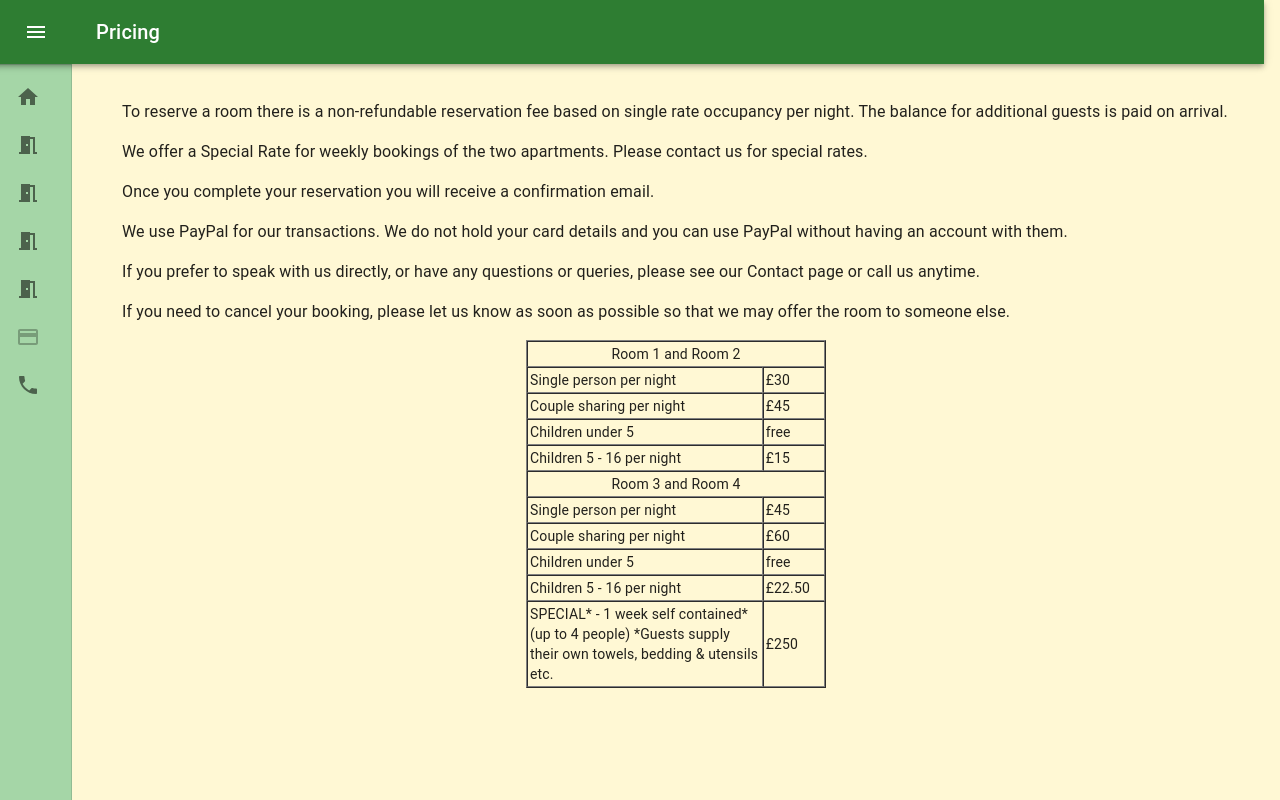
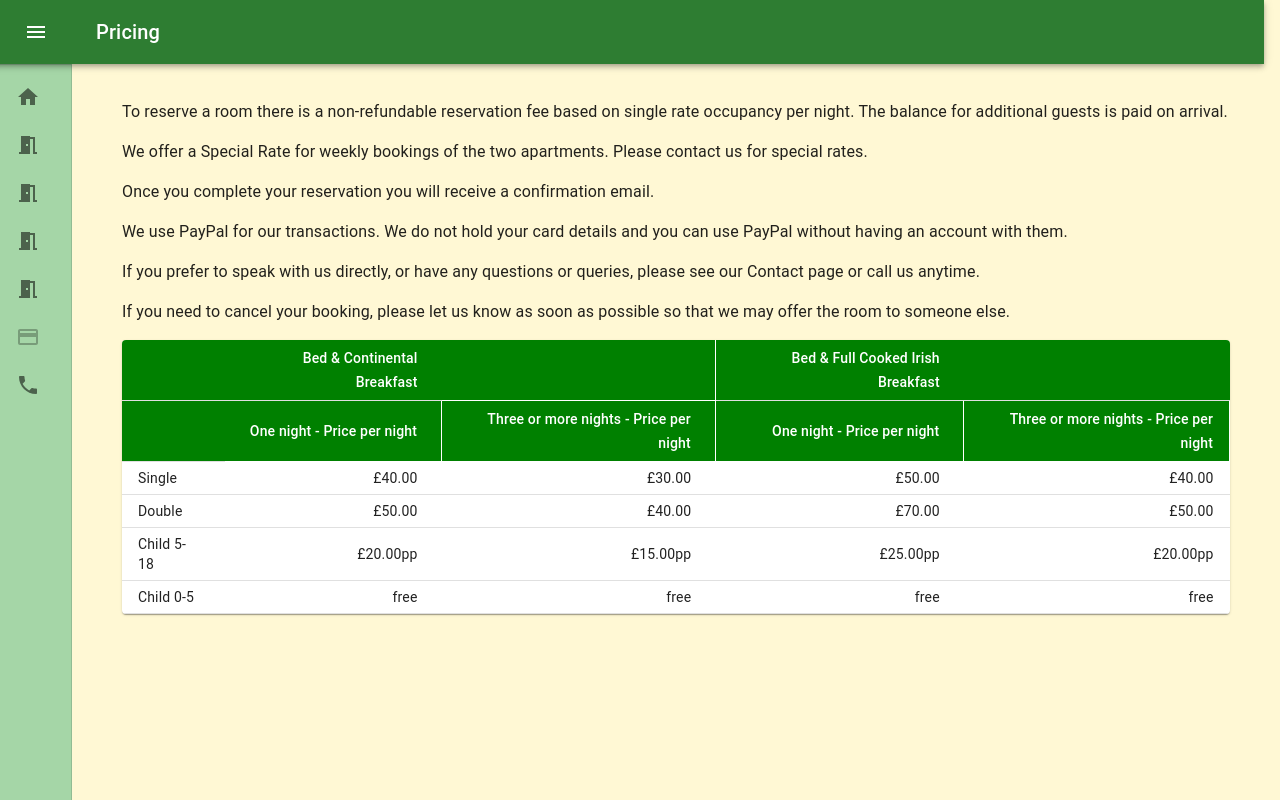
Before and after one commit to TomTheMystik/hilltopwebsite, a React (Create React App) app: page /Pricing in a window 1280 px wide. Built offline with nearby package versions, Linux system fonts and the light colour scheme; no server answers; what google-maps-react would draw is missing.

Commit message:
Update prices

```diff
--- a/src/App.css
+++ b/src/App.css
@@ -23,3 +23,7 @@
 .App-link {
   color: #61dafb;
 }
+
+.MuiTableHead-root {
+  font-weight: bold;
+}
--- a/src/Pricing.jsx
+++ b/src/Pricing.jsx
@@ -1,12 +1,33 @@
 import React, {useState, useEffect} from 'react';
 import CustomDrawer from "./CustomDrawer";
 import Typography from '@material-ui/core/Typography';
-import { makeStyles } from '@material-ui/core/styles';
+import { makeStyles, withStyles } from '@material-ui/core/styles';
+import Table from '@material-ui/core/Table';
+import TableBody from '@material-ui/core/TableBody';
+import TableCell from '@material-ui/core/TableCell';
+import TableContainer from '@material-ui/core/TableContainer';
+import TableHead from '@material-ui/core/TableHead';
+import TableRow from '@material-ui/core/TableRow';
+import Paper from '@material-ui/core/Paper';
+
+const StyledTableCell = withStyles((theme) => ({
+  head: {
+    backgroundColor: 'green',
+    color: theme.palette.common.white,
+  },
+  body: {
+    fontWeight: 'bold',
+  },
+}))(TableCell);
 
 const useStyles = makeStyles((theme) => ({
     root: {
       display: 'flex',
     },
+    header: {
+      fontSize: 20
+    },
+    tableRightBorder : { borderLeft: 0, borderTop: 0, borderRight: 1, borderColor: 'white', borderStyle: 'solid'},
     appBarSpacer: theme.mixins.toolbar,
     content: {
       flexGrow: 1,
@@ -19,6 +40,9 @@ const useStyles = makeStyles((theme) => ({
       paddingTop: theme.spacing(4),
       paddingBottom: theme.spacing(4),
     },
+    table: {
+      minWidth: 650,
+    },
 
   }));
 
@@ -28,6 +52,20 @@ const Room3 = (props) => {
 
     let {pricingDisabled} = props;
     pricingDisabled = true;
+
+    function createData(room, continetalOneNight, continentalTwoNights, cookedOneNight, cookedTwoNights) {
+      return { room, continetalOneNight, continentalTwoNights, cookedOneNight, cookedTwoNights };
+    }
+
+    const rows = [
+      createData('Single', '£40.00', '£30.00', '£50.00', '£40.00'),
+      createData('Double', '£50.00', '£40.00', '£70.00', '£50.00'),
+      createData('Child 5-18', '£20.00pp', '£15.00pp', '£25.00pp', '£20.00pp'),
+      createData('Child 0-5', 'free', 'free', 'free', 'free')
+    ];
+
+    const oneNight = 'One night - Price per night';
+    const moreNights = 'Three or more nights - Price per night';
 
     return (
         <div className={classes.root}>
@@ -39,50 +77,39 @@ const Room3 = (props) => {
               <Typography variant='body1' paragraph>We use PayPal for our transactions. We do not hold your card details and you can use PayPal without having an account with them. </Typography>
               <Typography variant='body1' paragraph>If you prefer to speak with us directly, or have any questions or queries, please see our Contact page or call us anytime.</Typography>
               <Typography variant='body1' paragraph>If you need to cancel your booking, please let us know as soon as possible so that we may offer the room to someone else. </Typography>
-                <table width="300" border="1" align="center" cellpadding="2" cellspacing="0" bordercolor solid="#000000">
-                  <tr>
-                    <td colspan="2"><div align="center"><span class="h2">Room 1 and Room 2</span></div></td>
-                    </tr>
-                  <tr>
-                    <td width="216"><div align="left"><span class="style3">Single person per night </span></div></td>
-                    <td width="57"><span class="style3">£30</span></td>
-                  </tr>
-                  <tr>
-                    <td><div align="left"><span class="style3">Couple sharing per night </span></div></td>
-                    <td><span class="style3">£45</span></td>
-                  </tr>
-                  <tr>
-                    <td><div align="left"><span class="style3"> Children under 5  </span></div></td>
-                    <td><span class="style3">free</span></td>
-                  </tr>
-                  <tr>
-                    <td><div align="left"><span class="style3">Children 5 - 16 per night</span></div></td>
-                    <td><span class="style3">£15</span></td>
-                  </tr>
-                  <tr>
-                    <td colspan="2"><div align="center"><span class="h2">Room 3 and Room 4</span></div></td>
-                    </tr>
-                  <tr>
-                    <td><div align="left"><span class="style3">Single person per night </span></div></td>
-                    <td><span class="style3">£45</span></td>
-                  </tr>
-                  <tr>
-                    <td><div align="left"><span class="style3">Couple sharing per night</span></div></td>
-                    <td><span class="style3">£60</span></td>
-                  </tr>
-                  <tr>
-                    <td><div align="left"><span class="style3">Children under 5 </span></div></td>
-                    <td><span class="style3">free</span></td>
-                  </tr>
-                  <tr>
-                    <td><div align="left"><span class="style3">Children 5 - 16 per night</span></div></td>
-                    <td><span class="style3">£22.50</span></td>
-                  </tr>
-                  <tr>
-                    <td><div align="left"><span class="h2"><span class="style3">SPECIAL* - 1 week self contained* (up to 4 people) </span></span><span class="style5">*Guests supply their own towels, bedding &amp; utensils etc.</span></div></td>
-                    <td><span class="h2">£250 </span></td>
-                  </tr>
-                </table>
+              <TableContainer component={Paper}>
+                <Table className={classes.table} size="small" aria-label="a dense table">
+                  <TableHead className={classes.header}>
+                    <TableRow>
+                      <StyledTableCell></StyledTableCell>
+                      <StyledTableCell align="right">Bed & Continental Breakfast</StyledTableCell>
+                      <StyledTableCell align="right" className={classes.tableRightBorder}></StyledTableCell>
+                      <StyledTableCell align="right">Bed & Full Cooked Irish Breakfast</StyledTableCell>
+                      <StyledTableCell align="right"></StyledTableCell>
+                    </TableRow>
+                    <TableRow>
+                      <StyledTableCell></StyledTableCell>
+                      <StyledTableCell align="right" className={classes.tableRightBorder}>{oneNight}</StyledTableCell>
+                      <StyledTableCell align="right" className={classes.tableRightBorder}>{moreNights}</StyledTableCell>
+                      <StyledTableCell align="right" className={classes.tableRightBorder}>{oneNight}</StyledTableCell>
+                      <StyledTableCell align="right" className={classes.tableRightBorder}>{moreNights}</StyledTableCell>
+                    </TableRow>
+                  </TableHead>
+                  <TableBody>
+                    {rows.map((row) => (
+                      <TableRow key={row.room}>
+                        <TableCell component="th" scope="row">
+                          {row.room}
+                        </TableCell>
+                        <TableCell align="right">{row.continetalOneNight}</TableCell>
+                        <TableCell align="right">{row.continentalTwoNights}</TableCell>
+                        <TableCell align="right">{row.cookedOneNight}</TableCell>
+                        <TableCell align="right">{row.cookedTwoNights}</TableCell>
+                      </TableRow>
+                    ))}
+                  </TableBody>
+                </Table>
+              </TableContainer>
             </main>
         </div>
     );
--- a/src/index.css
+++ b/src/index.css
@@ -11,3 +11,7 @@ code {
   font-family: source-code-pro, Menlo, Monaco, Consolas, 'Courier New',
     monospace;
 }
+
+.MuiTableCell-root MuiTableCell-head MuiTableCell-alignRight MuiTableCell-sizeSmall{
+  font-weight: bold;
+}
```
